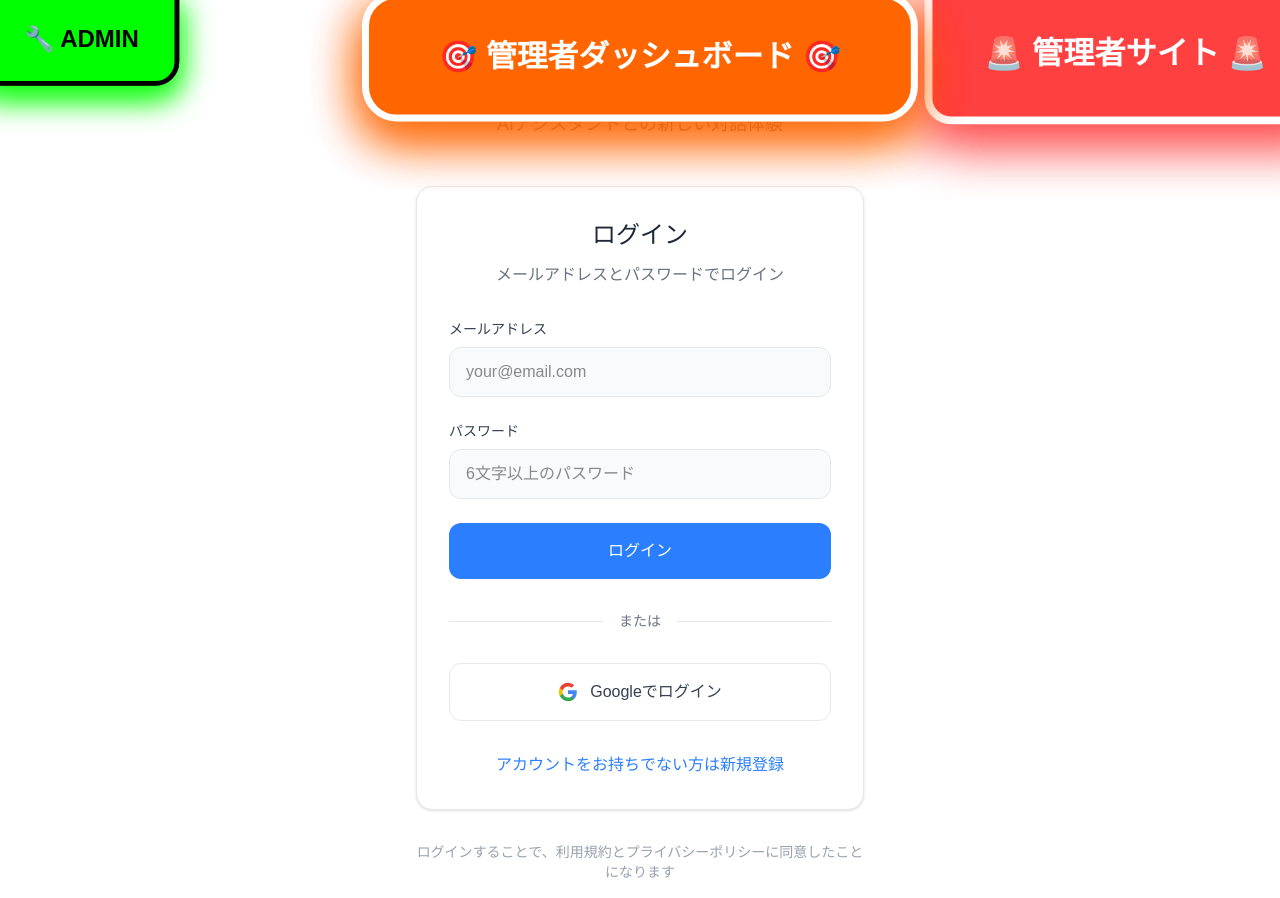
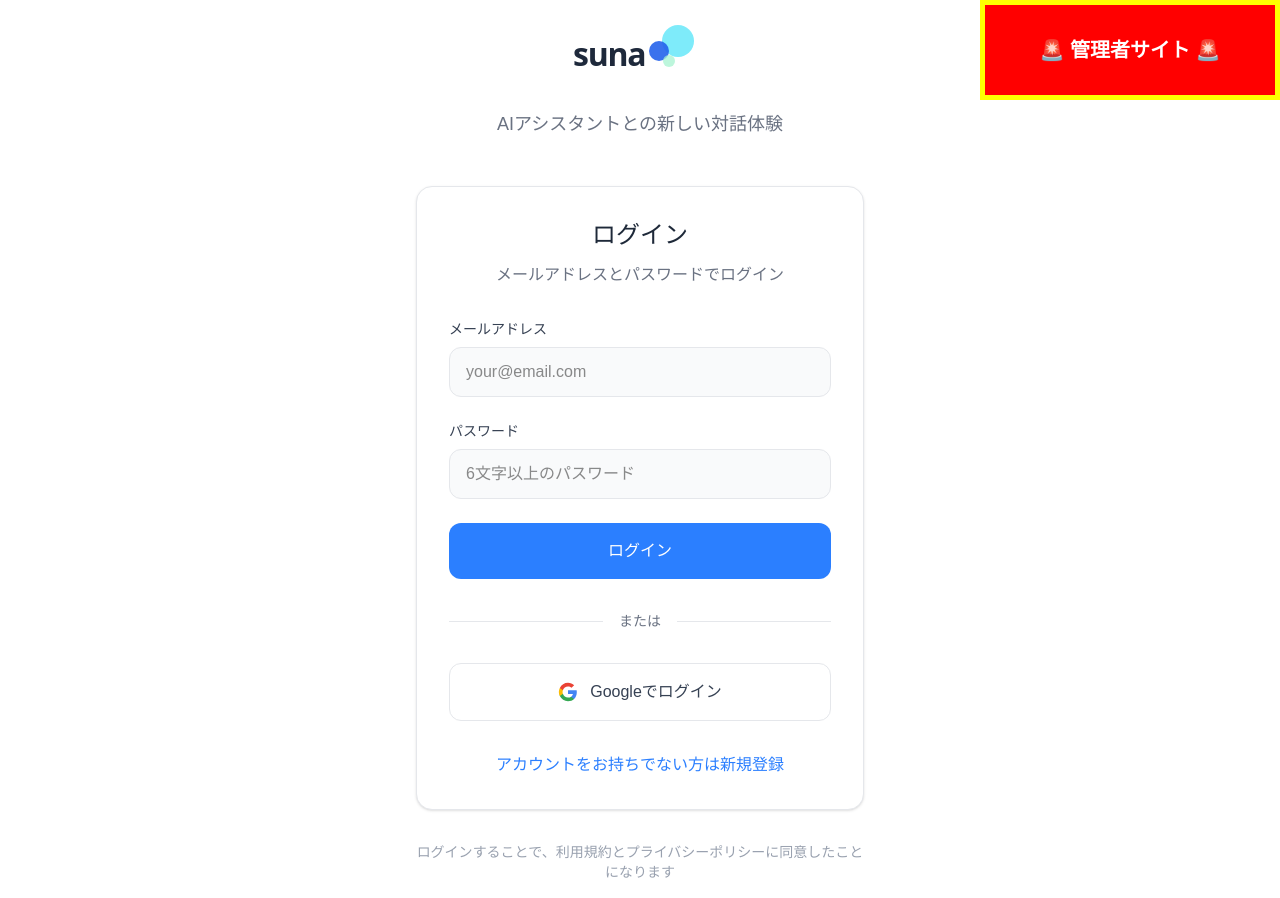
Before and after one commit to Ikki0518/SunaAI, a Next.js app: page /auth/signin in a window 1280 px wide. Built offline with nearby package versions, Linux system fonts and the light colour scheme; no server answers.

Commit message:
EMERGENCY FIX: Simplify ForceAdminButton to most basic visible form

```diff
--- a/app/components/ForceAdminButton.tsx
+++ b/app/components/ForceAdminButton.tsx
@@ -4,28 +4,23 @@ export default function ForceAdminButton() {
   console.log('🚨 [FORCE ADMIN BUTTON] Component is rendering!');
 
   return (
-    <>
-      {/* 右上の管理者ボタン - 最大限目立つ */}
     <div
       style={{
         position: 'fixed',
         top: '0px',
         right: '0px',
-          zIndex: 99999999,
-          backgroundColor: '#ff0000',
+        width: '300px',
+        height: '100px',
+        backgroundColor: 'red',
         color: 'white',
-          padding: '30px 40px',
-          borderRadius: '0 0 0 20px',
+        zIndex: 999999999,
+        display: 'flex',
+        alignItems: 'center',
+        justifyContent: 'center',
+        fontSize: '20px',
         fontWeight: 'bold',
-          fontSize: '24px',
-          border: '6px solid #ffffff',
-          boxShadow: '0 15px 40px rgba(255,0,0,1)',
         cursor: 'pointer',
-          animation: 'pulse 1s infinite',
-          transform: 'scale(1.3)',
-          textAlign: 'center',
-          minWidth: '250px',
-          fontFamily: 'Arial, sans-serif'
+        border: '5px solid yellow'
       }}
       onClick={() => {
         console.log('🚨 [ADMIN BUTTON] Clicked!');
@@ -34,62 +29,5 @@ export default function ForceAdminButton() {
     >
       🚨 管理者サイト 🚨
     </div>
-
-      {/* 左上にも配置 - より目立つ */}
-      <div
-        style={{
-          position: 'fixed',
-          top: '0px',
-          left: '0px',
-          zIndex: 99999999,
-          backgroundColor: '#00ff00',
-          color: 'black',
-          padding: '20px 30px',
-          borderRadius: '0 0 20px 0',
-          fontWeight: 'bold',
-          fontSize: '20px',
-          border: '4px solid #000000',
-          boxShadow: '0 10px 25px rgba(0,255,0,0.8)',
-          cursor: 'pointer',
-          transform: 'scale(1.2)',
-          fontFamily: 'Arial, sans-serif'
-        }}
-        onClick={() => {
-          console.log('🔧 [ADMIN BUTTON] Clicked!');
-          window.location.href = '/admin';
-        }}
-      >
-        🔧 ADMIN
-      </div>
-
-      {/* 中央上部にも配置 - 絶対に見逃せない */}
-      <div
-        style={{
-          position: 'fixed',
-          top: '10px',
-          left: '50%',
-          transform: 'translateX(-50%) scale(1.4)',
-          zIndex: 99999999,
-          backgroundColor: '#ff6600',
-          color: 'white',
-          padding: '25px 50px',
-          borderRadius: '25px',
-          fontWeight: 'bold',
-          fontSize: '22px',
-          border: '5px solid #ffffff',
-          boxShadow: '0 12px 35px rgba(255,102,0,0.9)',
-          cursor: 'pointer',
-          animation: 'pulse 0.8s infinite',
-          textAlign: 'center',
-          fontFamily: 'Arial, sans-serif'
-        }}
-        onClick={() => {
-          console.log('🎯 [CENTER ADMIN BUTTON] Clicked!');
-          window.location.href = '/admin';
-        }}
-      >
-        🎯 管理者ダッシュボード 🎯
-      </div>
-    </>
   )
 }
```
Lines whose indentation alone changed are shown as unchanged.
